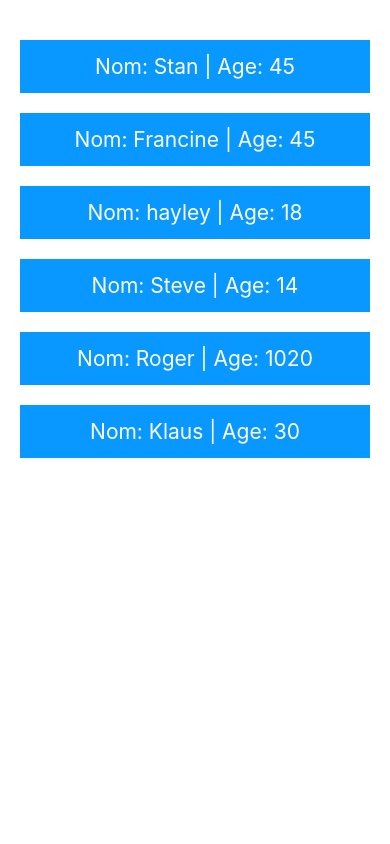
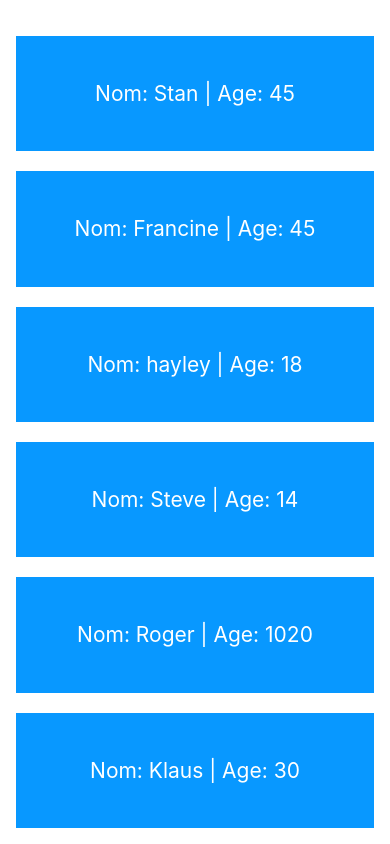
Before and after one commit to cem-sucu/exerciceDG-react-native, a React Native app: screen / in a window 390 px wide. Built offline with nearby package versions, Linux system fonts and the light colour scheme.

Commit message:
exercice 4 finis

```diff
--- a/App.js
+++ b/App.js
@@ -1,8 +1,10 @@
 // Exercice 1
+import { StatusBar } from "react-native";
 import React, { useState } from "react";
 import { View, StyleSheet, Text } from "react-native";
 
 export default function App() {
+    StatusBar.setBarStyle("dark-content", true);
     const obj = [
         { id: "1", name: "Stan", age: 45 },
         { id: "2", name: "Francine", age: 45 },
@@ -34,18 +36,20 @@ const styles = StyleSheet.create({
         flex: 1,
         alignItems: "stretch",
         // justifyContent: "flex-start", pour afficher en haut on peut tres bien s'en passer du flex-start et rien mettre
-        padding: 10,
+        padding: 6,
         marginTop: 20,
+        // justifyContent: "space-around"
     },
     containerMember: {
         margin: 10,
         justifyContent: "center",
         backgroundColor: "#0898ff",
         alignItems: "center",
+        flexGrow: 1, // permet d'étirer les éléments lorsqu'ils sont l'un en dessous des autres pour remplir toute la view
     },
     memberText: {
         color: "#FFFFFF",
-        padding: 14,
+        padding: 30,
         fontSize: 21,
     },
 });
```
